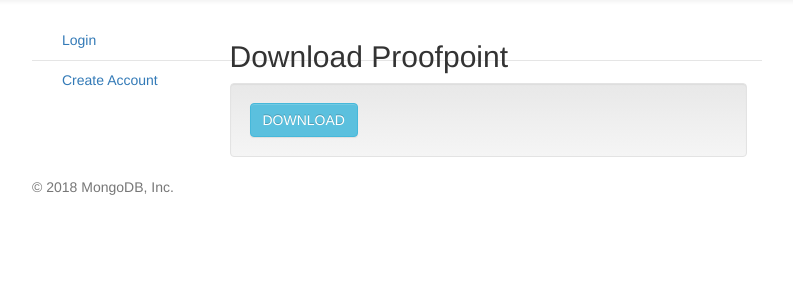
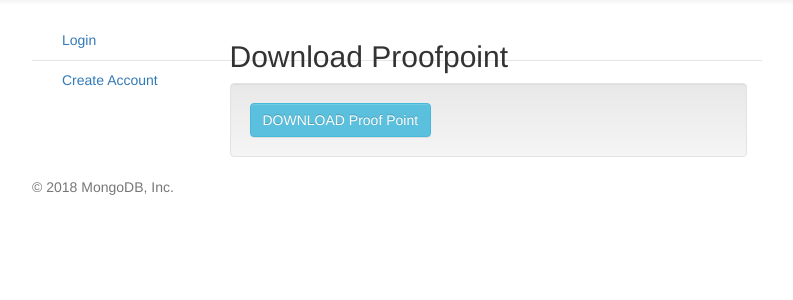
Before and after one commit to mrlynn/mdbpp, a Node project: template views/pptdownload.handlebars in a window 1280 px wide. Shown: the part 52-352 px from the top of the page, without its empty margins (243-1036 px from the left). Run offline with Node 20 templates, Linux system fonts and the light colour scheme; the template is opened without the code that fills it, so the values that code supplies are empty; some libraries are stand-ins or nearby versions.

Commit message:
Add details to downloaded pptx

```diff
--- a/routes/index.js
+++ b/routes/index.js
@@ -16,7 +16,9 @@
 });
 router.get('/pptdownload/:ppId',function(req, res, next) {
 	ppId = req.params.ppId;
-	res.render('pptdownload',{ppId: ppId});
+	ProofPoint.findOne({_id: ppId},function(err,doc) {
+		res.render('pptdownload',{ppId: ppId,companyName: doc.companyName});
+	})
 })
 router.get('/ppt/:ppId', function(req, res, next) {
 	ppId = req.params.ppId;
@@ -32,16 +34,18 @@
 			{ 'line':  { x: 3.5, y:1.00, w:6.00, line:'0088CC', lineSize:5 } },
 			{ 'rect':  { x: 0.0, y:5.30, w:'100%', h:0.75, fill:'F1F1F1' } },
 			{ 'text':  { text:'Proof Point', options:{ x:3.0, y:5.30, w:5.5, h:0.75 } } },
-			{ 'image': { x:11.3, y:6.40, w:1.67, h:0.75, path:'images/logo.png' } }
+			{ 'image': { x:11.3, y:6.40, w:1.67, h:0.75, path:'public/images/mongodb-logo.jpg' } }
 		],
 		slideNumber: { x:0.3, y:'90%' }
 		});
 
 		var slide = pptx.addNewSlide('MASTER_SLIDE');
-		slide.addText('How To Create PowerPoint Presentations with JavaScript', { x:0.5, y:0.7, font_size:18 });
+		slide.addText('Need to fix alignment of these text items', { x:0.5, y:0.7, font_size:18 });
 		slide.addText(doc.companyName, { x:0.5, y:0.25, font_size:22, fontFace:'Arial', color:'0088CC' });
 		slide.addText(doc.title, { x:0.5, y:2, font_size:18, fontFace:'Arial', color:'0088CC' });
-		slide.addText(doc.title, { x:0.5, y:2, font_size:18, fontFace:'Arial', color:'0088CC' });
+		slide.addText("Industry: " + doc.industry, { x:0.5, y:3, font_size:18, fontFace:'Arial', color:'0088CC' });
+		slide.addText("Use Case Type: " + doc.useCaseType, { x:0.5, y:3.5, font_size:18, fontFace:'Arial', color:'0088CC' });
+		slide.addText("2nd Use Case Type: " + doc.secondaryUseCaseType, { x:0.5, y:3.9, font_size:18, fontFace:'Arial', color:'0088CC' });
 		pptx.save('public/uploads/' + doc._id + '.pptx');
 		res.redirect('/pptdownload/' + doc._id);
 
--- a/views/pptdownload.handlebars
+++ b/views/pptdownload.handlebars
@@ -1,6 +1,6 @@
 <h2>Download Proofpoint</h2>
 <div class="wrap">
     <div class="well">
-        <a href="/uploads/{{ppId}}.pptx" class="btn btn-info" role="button">DOWNLOAD</a>
+        <a href="/uploads/{{ppId}}.pptx" class="btn btn-info" role="button">DOWNLOAD {{companyName}} Proof Point</a>
     </div>
 </div>
```
Also changed, not shown: public/images/mongodb-logo.jpg (added), 3 other files.
